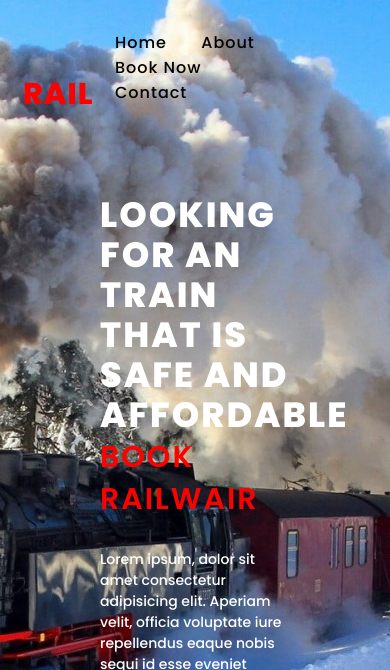
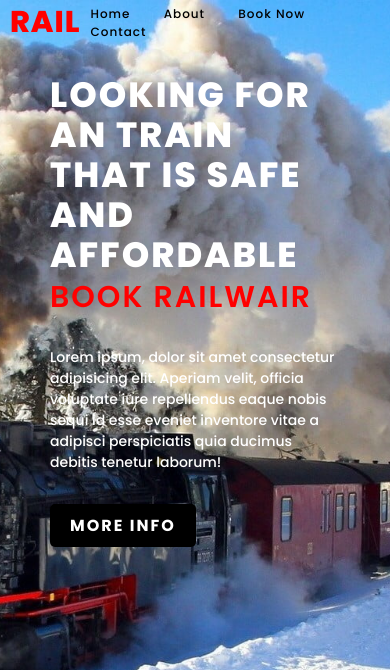
Before and after one commit to zeezflare/railway-landing, a plain HTML site: page Railwair/index.html in a window 390 px wide. Shown: the top 670 px of the page. Drawn offline with Linux system fonts and the light colour scheme; a web font is replaced by a local one.

Commit message:
Update styles.css

```diff
--- a/Railwair/styles.css
+++ b/Railwair/styles.css
@@ -108,24 +108,54 @@ header .navigation a:hover{
     transform: scale(1.5);
 }
 /*Responsive styles*/
-@media (max-width:960px){
+@media (max-width:767px)  {
+    header{
+        padding: 0px;
+        margin: 0px;
+    }
     header .logo{
-        position: absolute;
-        bottom: 18px;
-        left: 23px;
+        position: relative;
+        bottom: 10px;
+        left: 10px;
+        top: 0px;
+        font-weight: 300px;
+    }
+    header .navigation{
+        font-weight: 300px;
+        font-size: 12px;
+        padding: 0px 5px;
+        border-radius: 5px;
+    }
+    .content{
+        max-width: 300px;
+        margin: 30px 50px;
     }
     .content .info h2{
         font-size: 45px;
         line-height: 50px;
     }
     .content .info h2 span{
-        font-size: 40px;
+        font-size: 45px;
         font-weight: 600;
     }
     .content .info p{
         font-size: 14px;
     }
-    @media (max-width: 560px){
+    .content .info-btn{
+        padding: 10px 20px;
+    }
+}
+    @media (max-width:479px){
+        header{
+            padding: 0px;
+            margin: 0px;
+        }
+        header .logo{
+            position: relative;
+            bottom: 10px;
+            left: 10px;
+            top: 0px;
+        }
         .content .info h2{
             font-size: 35px;
             line-height: 40px;
@@ -137,5 +167,7 @@ header .navigation a:hover{
         .content .info p{
             font-size: 14px;
         }
+        .content .info-btn{
+            padding: 10px 20px;
+        }
     }
-}
```
